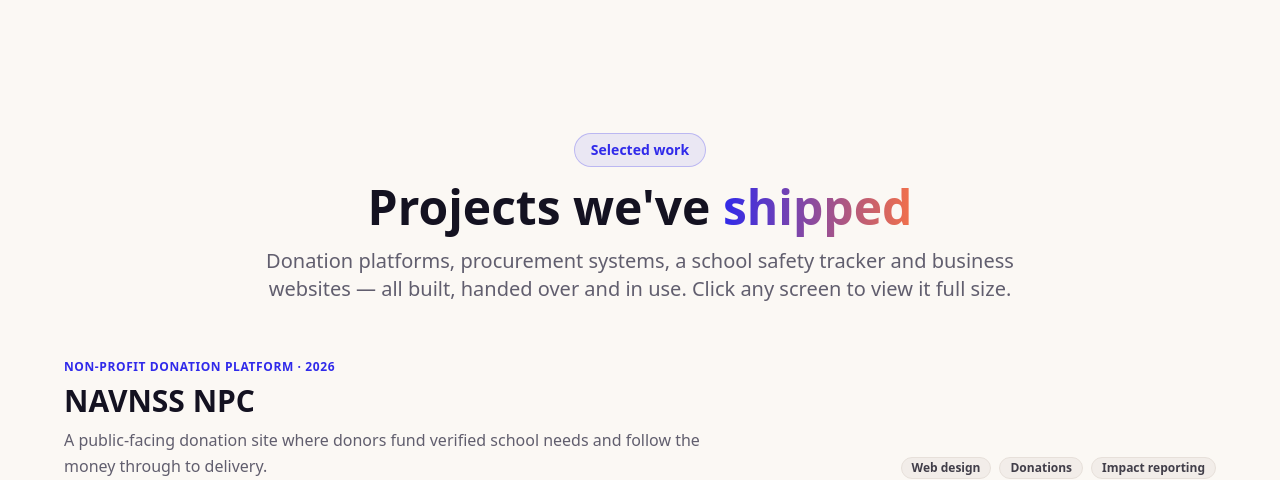
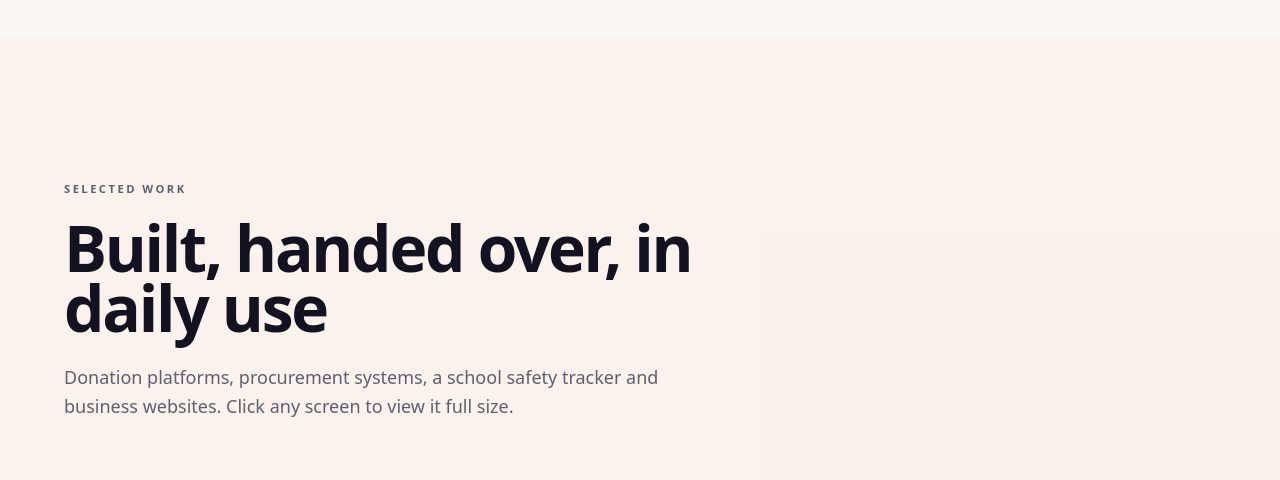
Before and after one commit to nv-mgazi/endlessx360-the-future-secured, a React (Vite) app: page / in a window 1280 px wide. Shown: the part 2560-3040 px from the top of the page. Built offline with nearby package versions, Linux system fonts and the light colour scheme; the HTML template or start-up script is replaced by a standard one.

Commit message:
Changes
Co-authored-by: nv-mgazi <147007523+nv-mgazi@users.noreply.github.com>

```diff
--- a/src/components/Portfolio.tsx
+++ b/src/components/Portfolio.tsx
@@ -8,22 +8,20 @@ const Portfolio = () => {
   const [active, setActive] = useState<ProjectShot | null>(null);
 
   return (
-    <section id="work" className="py-24 relative bg-background scroll-mt-24">
+    <section id="work" className="py-28 md:py-36 relative bg-secondary/40 scroll-mt-24">
       <div className="container px-4">
         <div className="max-w-6xl mx-auto">
-          <div className="text-center space-y-4 mb-14">
-            <div className="inline-flex items-center gap-2 px-4 py-1.5 rounded-full bg-[hsl(var(--brand-purple)/0.08)] border border-[hsl(var(--brand-purple)/0.25)]">
-              <span className="text-sm font-semibold text-[hsl(var(--brand-purple))]">Selected work</span>
-            </div>
-            <h2 className="text-4xl md:text-5xl font-bold">
-              Projects we've <span className="gradient-text">shipped</span>
+          <div className="mb-16">
+            <div className="eyebrow">Selected work</div>
+            <h2 className="display mt-5 text-[clamp(2rem,5.5vw,4rem)] max-w-3xl">
+              Built, handed over, in daily use
             </h2>
-            <p className="text-xl text-muted-foreground max-w-3xl mx-auto">
+            <p className="mt-6 max-w-2xl text-lg text-muted-foreground leading-relaxed">
               Donation platforms, procurement systems, a school safety tracker and business
-              websites — all built, handed over and in use. Click any screen to view it full size.
+              websites. Click any screen to view it full size.
             </p>
+          </div>
 
-          </div>
 
           <div className="space-y-14">
             {projects.map((p) => (
```
